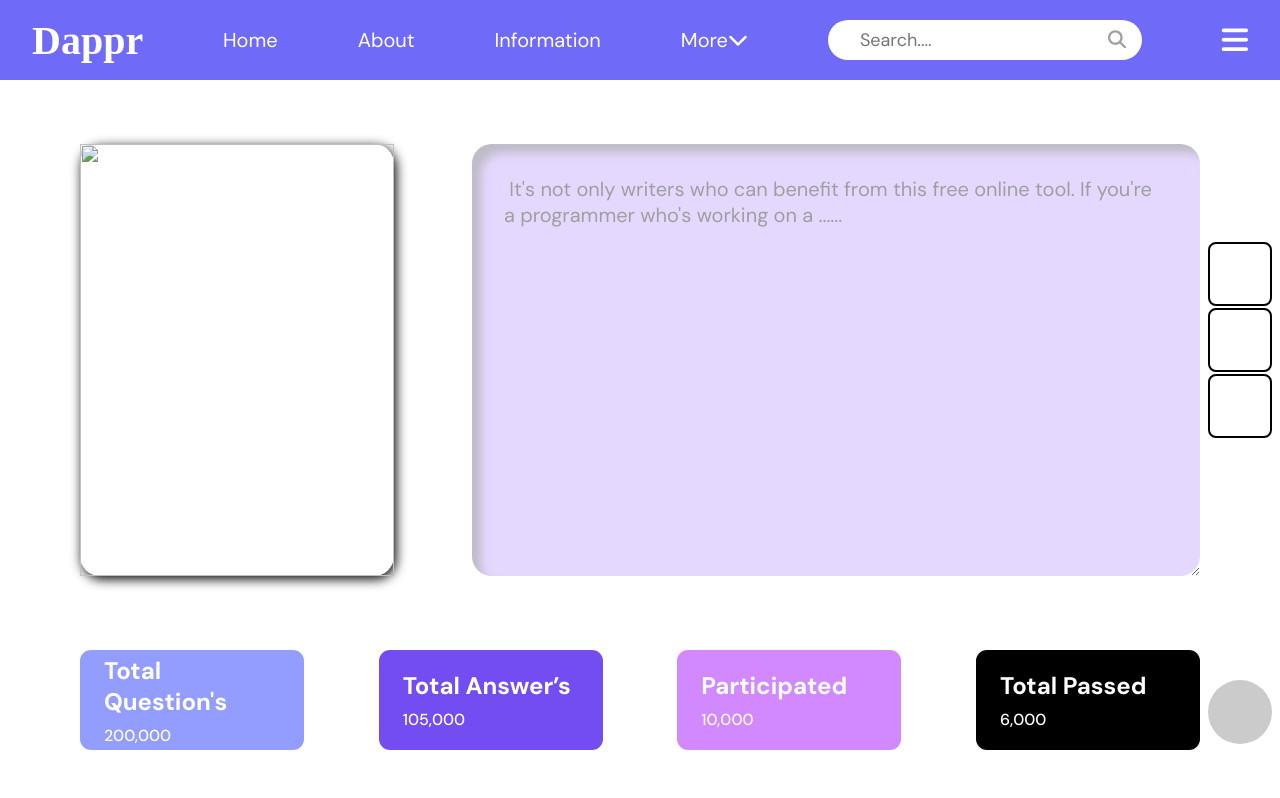
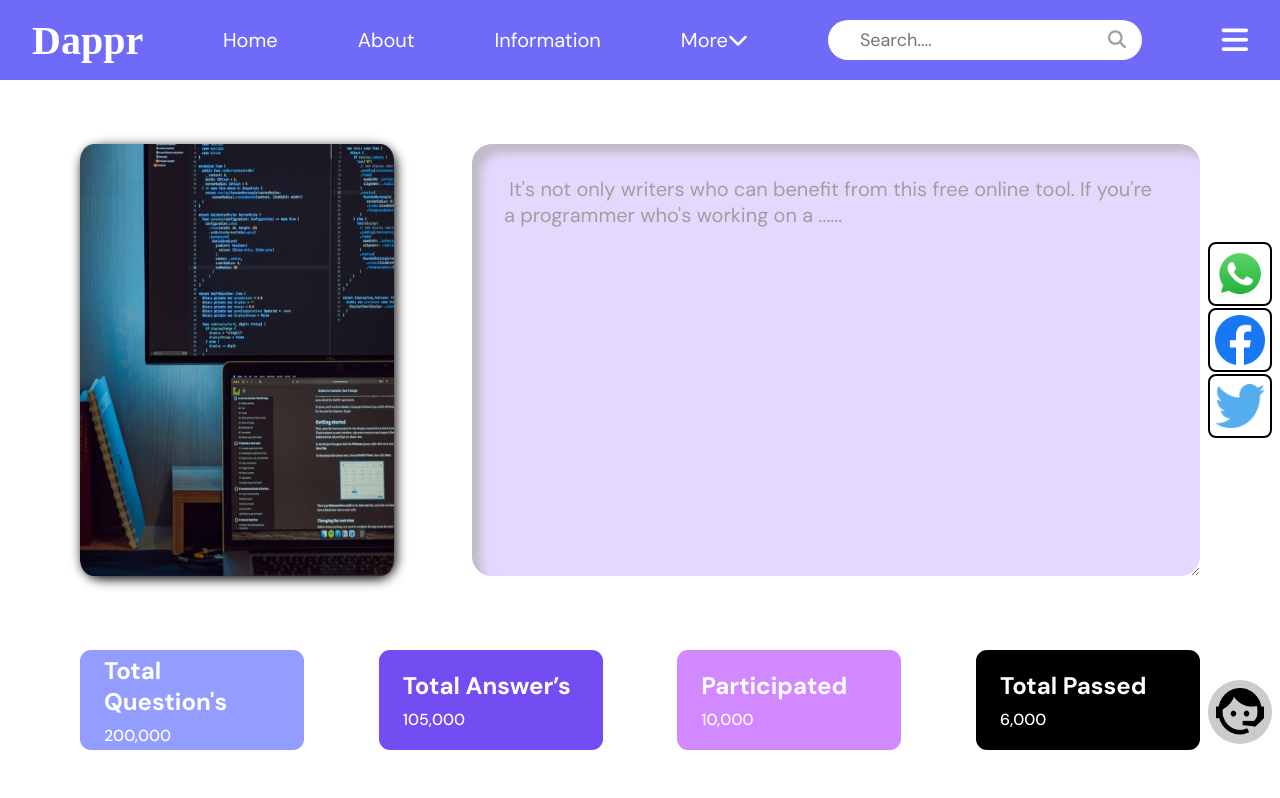
Before and after one commit to Balrampawar/Minor-project-2, a plain HTML site: page index.html in a window 1280 px wide. Shown: the top 798 px of the page. Drawn offline with Linux system fonts and the light colour scheme; a web font is replaced by a local one.

Commit message:
Add files via upload

```diff
--- a/index.html
+++ b/index.html
@@ -28,22 +28,22 @@
     </nav>
     <div class="social-links">
         <div class="links">
-            <img src="images/whatsapp.png" alt="">
+            <img src=" whatsapp.png" alt="">
         </div>
         <div class="links">
-            <img src="images/fb.png" alt="">
+            <img src=" fb.png" alt="">
         </div>
         <div class="links">
-            <img src="images/twitter.png" alt="">
+            <img src=" twitter.png" alt="">
         </div>
     </div>
     <div class="help-icon">
-        <img src="images/Vector.png" alt="">
+        <img src=" Vector.png" alt="">
     </div>
     <div class="hero1">
         <div class="top">
             <div class="top-image">
-                <img src="images/img1.png" alt="">
+                <img src=" img1.png" alt="">
             </div>
             <textarea class="text-area"> It's not only writers who can benefit from this free online tool. If you're a programmer who's working on a ......</textarea>
         </div>
```
